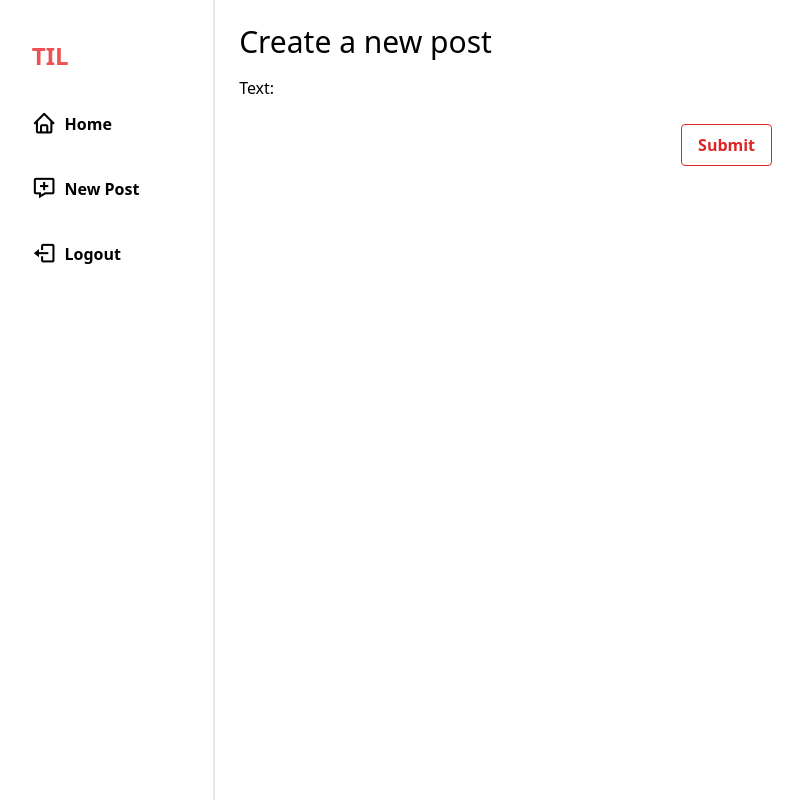
After one commit to JoelGecale/Django-Post, a Django app: page /new/ in a window 1280 px wide. The commit adds this page. Shown: the whole page, without its empty margins (42-845 px from the left). Run offline with Django 4.2, Linux system fonts and the light colour scheme; the visitor is signed in with stand-in values (Sample User, id 1); some libraries are stand-ins or nearby versions.

Commit message:
added create new post

```diff
--- /dev/null
+++ b/feed/templates/feed/create.html
@@ -0,0 +1,22 @@
+{% extends "base.html" %}
+
+{% block title %}
+New Post
+{% endblock title %}
+
+{% block header %}
+Create a new post
+{% endblock header %}
+
+{% block body %}
+<form method="POST" action=".">
+    {% csrf_token %}
+    {{ form.as_p }}
+    <div
+        class="text-center min-h-[140px] w-full place-items-center overflow-x-scroll rounded-lg p-6 lg:overflow-visible">
+        <div>
+            <button
+                class="py-2 px-4 bg-transparent text-red-600 font-semibold border border-red-600 rounded hover:bg-red-600 hover:text-white hover:border-transparent transition ease-in duration-200 transform hover:-translate-y-1 active:translate-y-0" type="submit">Submit</button>
+        </div>
+</form>
+{% endblock body %}
--- a/feed/templates/feed/detail.html
+++ b/feed/templates/feed/detail.html
@@ -2,6 +2,10 @@
 
 {% block title %} Detail View {% endblock %}
 
+{% block header %}{{ post.text }} by {{ post.author.username }} {% endblock %}
+
 {% block body %}
-    Hello
+
+{% include "includes/post.html" with post=post %}
+
 {% endblock body %}
--- a/feed/urls.py
+++ b/feed/urls.py
@@ -5,5 +5,6 @@ app_name="feed"
 
 urlpatterns = [
     path("", views.HomepageView.as_view(), name="index"),
-    path("<int:pk>/", views.PostDetailView.as_view(), name="detail")
+    path("<int:pk>/", views.PostDetailView.as_view(), name="detail"),
+    path("new/", views.CreateNewPost.as_view(), name="new_post"),
 ]
--- a/feed/views.py
+++ b/feed/views.py
@@ -1,4 +1,11 @@
+from typing import Any
+from django import http
+from django.forms.models import BaseModelForm
+from django.http import HttpResponse
 from django.views.generic import ListView, DetailView
+from django.views.generic.edit import CreateView
+from django.contrib.auth.mixins import LoginRequiredMixin
+
 from .models import Post
 
 class HomepageView(ListView):
@@ -13,3 +20,19 @@ class PostDetailView(DetailView):
     template_name="feed/detail.html"
     model = Post
     context_object_name="post"
+
+class CreateNewPost(LoginRequiredMixin, CreateView):
+    model=Post
+    template_name="feed/create.html"
+    fields = ['text']
+    success_url="/"
+
+    def dispatch(self, request, *args, **kwargs) -> HttpResponse:
+        self.request=request
+        return super().dispatch(request, *args, **kwargs)
+
+    def form_valid(self, form: BaseModelForm) -> HttpResponse:
+        obj = form.save(commit=False)
+        obj.author = self.request.user
+        obj.save()
+        return super().form_valid(form)
--- a/feed/static/output.css
+++ b/frontend/css/output.css
@@ -830,8 +842,16 @@ video {
   height: 100vh;
 }
 
+.min-h-\[140px\] {
+  min-height: 140px;
+}
+
 .min-h-screen {
   min-height: 100vh;
+}
+
+.w-10\/12 {
+  width: 83.333333%;
 }
 
 .w-12 {
@@ -1798,16 +1818,44 @@ video {
   border-style: none;
 }
 
+.border-red-600 {
+  --tw-border-opacity: 1;
+  border-color: rgb(220 38 38 / var(--tw-border-opacity));
+}
+
 .bg-\[rgb\(255\2c 0\2c 0\)\] {
   --tw-bg-opacity: 1;
   background-color: rgb(255 0 0 / var(--tw-bg-opacity));
 }
 
+.bg-black {
+  --tw-bg-opacity: 1;
+  background-color: rgb(0 0 0 / var(--tw-bg-opacity));
+}
+
+.bg-blue-600 {
+  --tw-bg-opacity: 1;
+  background-color: rgb(37 99 235 / var(--tw-bg-opacity));
+}
+
+.bg-red-600 {
+  --tw-bg-opacity: 1;
+  background-color: rgb(220 38 38 / var(--tw-bg-opacity));
+}
+
+.bg-transparent {
+  background-color: transparent;
+}
+
 .bg-white {
   --tw-bg-opacity: 1;
   background-color: rgb(255 255 255 / var(--tw-bg-opacity));
 }
 
+.bg-opacity-70 {
+  --tw-bg-opacity: 0.7;
+}
+
 .decoration-slice {
   -webkit-box-decoration-break: slice;
           box-decoration-break: slice;
@@ -1918,16 +1966,39 @@ video {
      object-fit: scale-down;
 }
 
+.p-3 {
+  padding: 0.75rem;
+}
+
+.p-6 {
+  padding: 1.5rem;
+}
+
+.px-3 {
+  padding-left: 0.75rem;
+  padding-right: 0.75rem;
+}
+
 .px-4 {
   padding-left: 1rem;
   padding-right: 1rem;
 }
 
+.py-1 {
+  padding-top: 0.25rem;
+  padding-bottom: 0.25rem;
+}
+
 .py-10 {
   padding-top: 2.5rem;
   padding-bottom: 2.5rem;
 }
 
+.py-2 {
+  padding-top: 0.5rem;
+  padding-bottom: 0.5rem;
+}
+
 .py-6 {
   padding-top: 1.5rem;
   padding-bottom: 1.5rem;
@@ -2112,6 +2188,16 @@ video {
 .text-gray-900 {
   --tw-text-opacity: 1;
   color: rgb(17 24 39 / var(--tw-text-opacity));
+}
+
+.text-red-600 {
+  --tw-text-opacity: 1;
+  color: rgb(220 38 38 / var(--tw-text-opacity));
+}
+
+.text-white {
+  --tw-text-opacity: 1;
+  color: rgb(255 255 255 / var(--tw-text-opacity));
 }
 
 .underline {
@@ -2424,6 +2510,10 @@ video {
   transition-duration: 150ms;
 }
 
+.duration-200 {
+  transition-duration: 200ms;
+}
+
 .ease-in {
   transition-timing-function: cubic-bezier(0.4, 0, 1, 1);
 }
@@ -2524,12 +2648,22 @@ video {
     display: flex;
   }
 
+  .md\:w-1\/3 {
+    width: 33.333333%;
+  }
+
   .md\:w-1\/4 {
     width: 25%;
   }
 
   .md\:max-w-2xl {
     max-width: 42rem;
+  }
+}
+
+@media (min-width: 1024px) {
+  .lg\:overflow-visible {
+    overflow: visible;
   }
 }
 
--- /dev/null
+++ b/frontend/js/main.js
@@ -0,0 +1,25 @@
+$.ajaxSetup({
+    beforeSend: function beforeSend(xhr, settings){
+        function getCookie(name){
+            let cookieValue=null;
+
+            if(document.cookie && document.cookie !== ''){
+                const cookies = document.cookie.split(';');
+
+                for (let i = 0; i < cookies.length; i+=1){
+                    const cookie = jQuery.trim(cookies[i]);
+
+                    if(cookie.substring(0, name.length +1) === ('${name}=')){
+                        cookieValue = decodeURIComponent(cookie.substring(name.length + 1));
+                        break;
+                    }
+                }
+            }
+            return cookieValue;
+        }
+
+        if(!(/^http:.*/.test(settings.url) || /^https:/.test(settings.url))){
+            xhr.setRequestHeader('X-CSRFToken', getCookie('csrftoken'));
+        }
+    },
+});
--- a/til/templates/base.html
+++ b/til/templates/base.html
@@ -1,7 +1,8 @@
+{% load static %}
+
+
 <!DOCTYPE html>
 <html lang="en">
-
-{% load static %}
 
 <head>
     <meta charset="UTF-8">
@@ -9,7 +10,7 @@
     <title>{% block title %}{% endblock %}</title>
 
     <link href='https://unpkg.com/boxicons@2.1.4/css/boxicons.min.css' rel='stylesheet'>
-    <link href="{% static 'output.css' %}" rel="stylesheet">
+    <link href="{% static 'css/output.css' %}" rel="stylesheet">
 </head>
 
 <body>
@@ -19,17 +20,24 @@
             <div class="mx-auto py-10">
                 <h1 class="text-2xl font-bold mb-10 cursor-pointer text-[#EC5252] duration-150">TIL</h1>
                 <ul>
-                    <a class="flex space-x-2 mt-10 cursor-pointer hover:text-[#EC5252] duration-150">
+                    <a class="flex space-x-2 mt-10 cursor-pointer hover:text-[#EC5252] duration-150" href="/">
                         <i class="bx bx-home bx-sm"></i>
                         <span class="font-semibold">Home</span>
                     </a>
                     {% if request.user.is_authenticated %}
-                    <a class="flex space-x-2 mt-10 cursor-pointer hover:text-[#EC5252] duration-150" href="{% url 'account_logout' %}">
+                    <a class="flex space-x-2 mt-10 cursor-pointer hover:text-[#EC5252] duration-150"
+                        href="{% url 'feed:new_post' %}">
+                        <i class="bx bx-message-add bx-sm"></i>
+                        <span class="font-semibold">New Post</span>
+                    </a>
+                    <a class="flex space-x-2 mt-10 cursor-pointer hover:text-[#EC5252] duration-150"
+                        href="{% url 'account_logout' %}">
                         <i class="bx bx-log-out bx-sm"></i>
                         <span class="font-semibold">Logout</span>
                     </a>
                     {% else %}
-                    <a class="flex space-x-2 mt-10 cursor-pointer hover:text-[#EC5252] duration-150" href="{% url 'account_login' %}">
+                    <a class="flex space-x-2 mt-10 cursor-pointer hover:text-[#EC5252] duration-150"
+                        href="{% url 'account_login' %}">
                         <i class="bx bx-log-in bx-sm"></i>
                         <span class="font-semibold">Login</span>
                     </a>
@@ -39,18 +47,70 @@
         </div>
         <main class="min-h-screen w-full bg-white border-l">
             <div class="mx-6">
-                <h1 class="my-6 text-3xl" style="margin-bottom: 1rem;">All Posts</h1>
+                <h1 class="my-6 text-3xl" style="margin-bottom: 1rem;">{% block header %}{% endblock %}</h1>
                 {% if request.user.is_authenticated %}
-                    {% block body %}
-                    {% endblock %}
+                {% block body %}
+                {% endblock %}
+
+                <!-- component -->
+
+
+                <div
+                    class="modal h-screen w-full fixed left-0 top-0 flex justify-center items-center bg-black bg-opacity-70 hidden js-modal">
+                    <!-- modal -->
+                    <div class="bg-white rounded shadow-lg w-10/12 md:w-1/3">
+                        <!-- modal header -->
+                        <div class="border-b px-4 py-2 flex justify-between items-center">
+                            <h3 class="font-semibold text-lg">Save Post</h3>
+                            <button class="text-black close-modal">&cross;</button>
+                        </div>
+                        <!-- modal body -->
+                        <div class="p-3">
+                            Lorem ipsum dolor, sit amet consectetur adipisicing elit. Rerum, delectus cumque fugiat nemo
+                            ducimus
+                            quae deserunt cupiditate sapiente incidunt aut accusantium dolore assumenda vitae similique,
+                            exercitationem voluptatum praesentium laboriosam nam.
+                        </div>
+                        <div class="flex justify-end items-center w-100 border-t p-3">
+                            <button class="bg-blue-600 hover:bg-blue-700 px-3 py-1 rounded text-white js-submit"
+                                type="button">Create Post</button>
+                        </div>
+                    </div>
+                </div>
+
+                <script>
+                    const modal = document.querySelector('.modal');
+
+                    const showModal = document.querySelector('.show-modal');
+                    const closeModal = document.querySelectorAll('.close-modal');
+
+                    showModal.addEventListener('click', function () {
+                        modal.classList.remove('hidden')
+                    });
+
+                    closeModal.forEach(close => {
+                        close.addEventListener('click', function () {
+                            modal.classList.add('hidden')
+                        });
+                    });
+                </script>
+
+
                 {% else %}
-                    {% block content %}
-                    {% endblock %}
+                {% block content %}
+                {% endblock %}
                 {% endif %}
             </div>
+
         </main>
+
+
     </div>
 
+    <script src="https://cdnjs.cloudflare.com/ajax/libs/jquery/3.7.1/jquery.min.js"
+        integrity="sha512-v2CJ7UaYy4JwqLDIrZUI/4hqeoQieOmAZNXBeQyjo21dadnwR+8ZaIJVT8EE2iyI61OV8e6M8PP2/4hpQINQ/g=="
+        crossorigin="anonymous" referrerpolicy="no-referrer"></script>
+    <script src="{% static 'js/main.js' %}"></script>
 
 </body>
 
```
Also changed, not shown: other parts of frontend/css/output.css (+51 -0 lines), feed/templates/feed/homepage.html (+5 -21 lines), til/settings.py (+7 -0 lines), til/templates/includes/post.html (added, +24 -0 lines), 1 other file.
